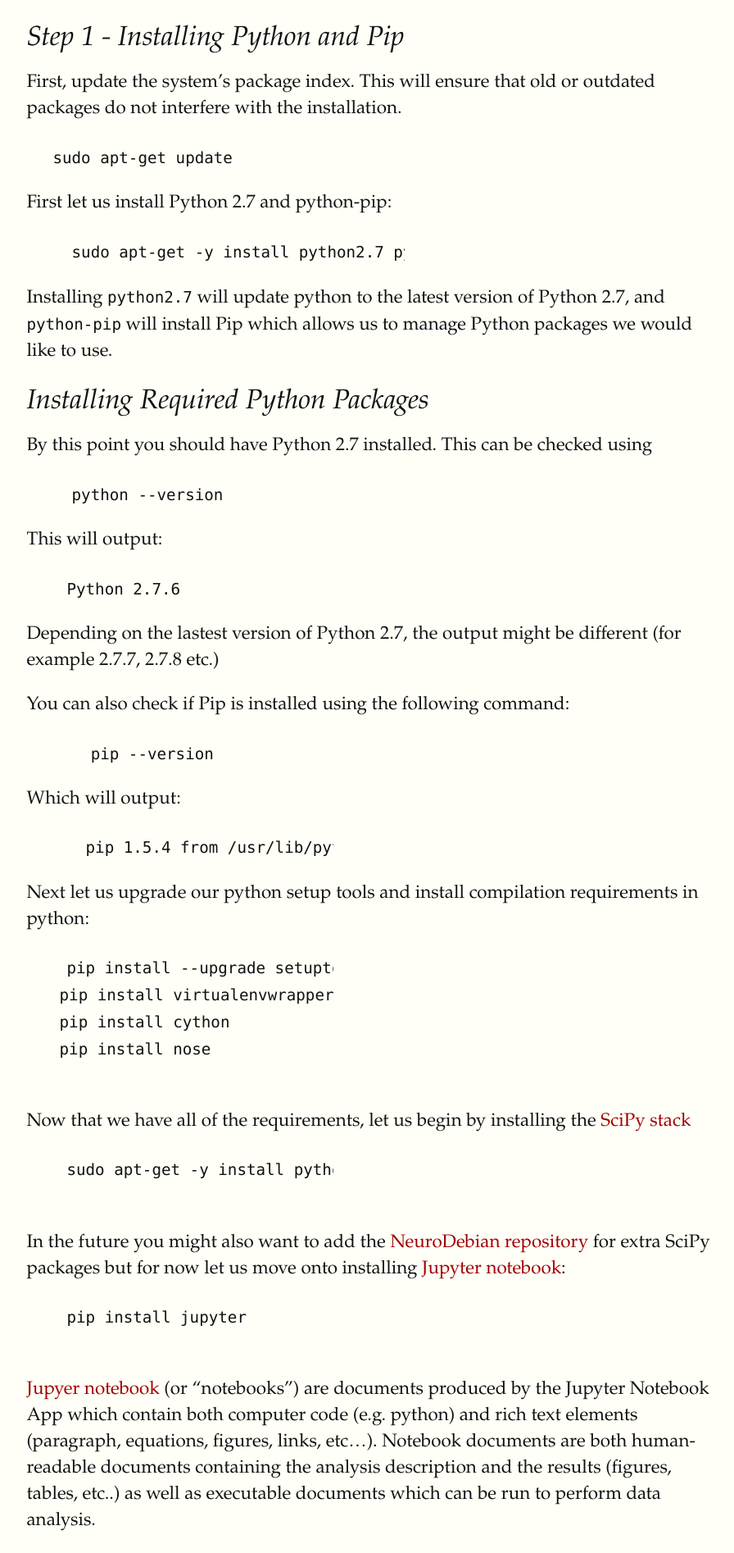
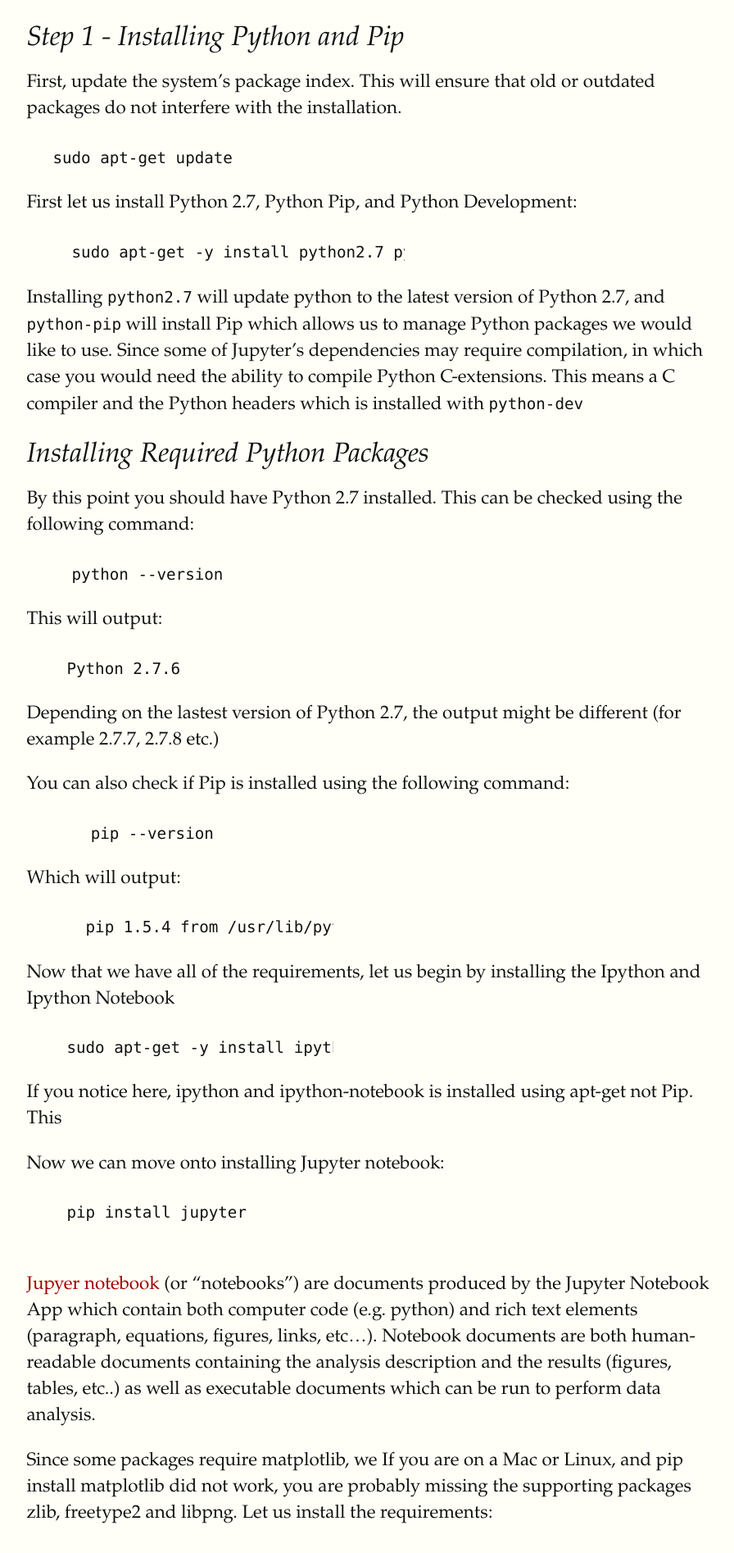
Before and after one commit to datascienceguide/datascienceguide.github.io, a Jekyll site: the page built from posts.html, in a window 1280 px wide. Shown: the part 1610-3504 px from the top of the page at 82% size, without its empty margins (141-1037 px from the left). Built offline with Jekyll 4.4.1, drawn with Linux system fonts in a browser that asks for light colours; formulas are drawn with MathJax 3.

Commit message:
more cleaning of content

````diff
--- a/_posts/tutorials/2016-12-30-jupyter-notebook-tutorial.md
+++ b/_posts/tutorials/2016-12-30-jupyter-notebook-tutorial.md
@@ -19,17 +19,16 @@
 sudo apt-get update
 ```
 
-First let us install Python 2.7 and python-pip:
+First let us install Python 2.7, Python Pip, and Python Development:
 
 ```command
-  sudo apt-get -y install python2.7 python-pip
+  sudo apt-get -y install python2.7 python-pip python-dev
 ```
-
-Installing `python2.7` will update python to the latest version of Python 2.7, and `python-pip` will install Pip which allows us to manage Python packages we would like to use.
+Installing `python2.7` will update python to the latest version of Python 2.7, and `python-pip` will install Pip which allows us to manage Python packages we would like to use.  Since some of Jupyter’s dependencies may require compilation, in which case you would need the ability to compile Python C-extensions. This means a C compiler and the Python headers which is installed with `python-dev`
 
 ## Installing Required Python Packages
 
-By this point you should have Python 2.7 installed.  This can be checked using
+By this point you should have Python 2.7 installed.  This can be checked using the following command:
 
 ```command
   python --version
@@ -54,28 +53,15 @@
 ```
     pip 1.5.4 from /usr/lib/python2.7/dist-packages (python 2.7)
 ```
+Now that we have all of the requirements, let us begin by installing the Ipython and Ipython Notebook
+
+```
+  sudo apt-get -y install ipython ipython-notebook
+```
+If you notice here, ipython and ipython-notebook is installed using apt-get not Pip.  This
 
 
-
-
-
-
-Next let us upgrade our python setup tools and install compilation requirements in python:
-
-```
-  pip install --upgrade setuptools
-  pip install virtualenvwrapper
-  pip install cython
-  pip install nose
-
-```
-Now that we have all of the requirements, let us begin by installing the [SciPy stack](http://www.scipy.org/install.html)
-
-```
-  sudo apt-get -y install python-numpy python-scipy python-matplotlib ipython ipython-notebook python-pandas python-sympy python-nose
-
-```
-In the future you might also want to add the [NeuroDebian repository](http://neuro.debian.net/) for extra SciPy packages but for now let us move onto installing [Jupyter notebook](http://jupyter.org/):
+Now we can move onto installing Jupyter notebook:
 
 ```
   pip install jupyter
````
